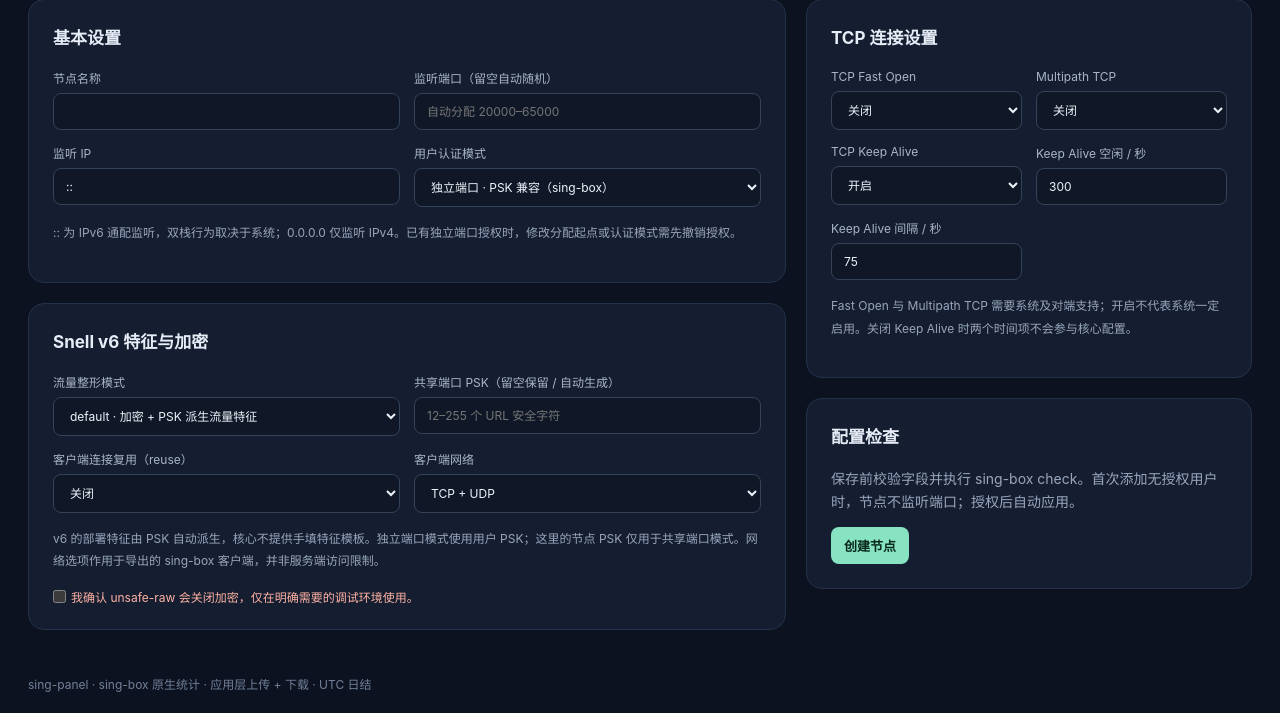
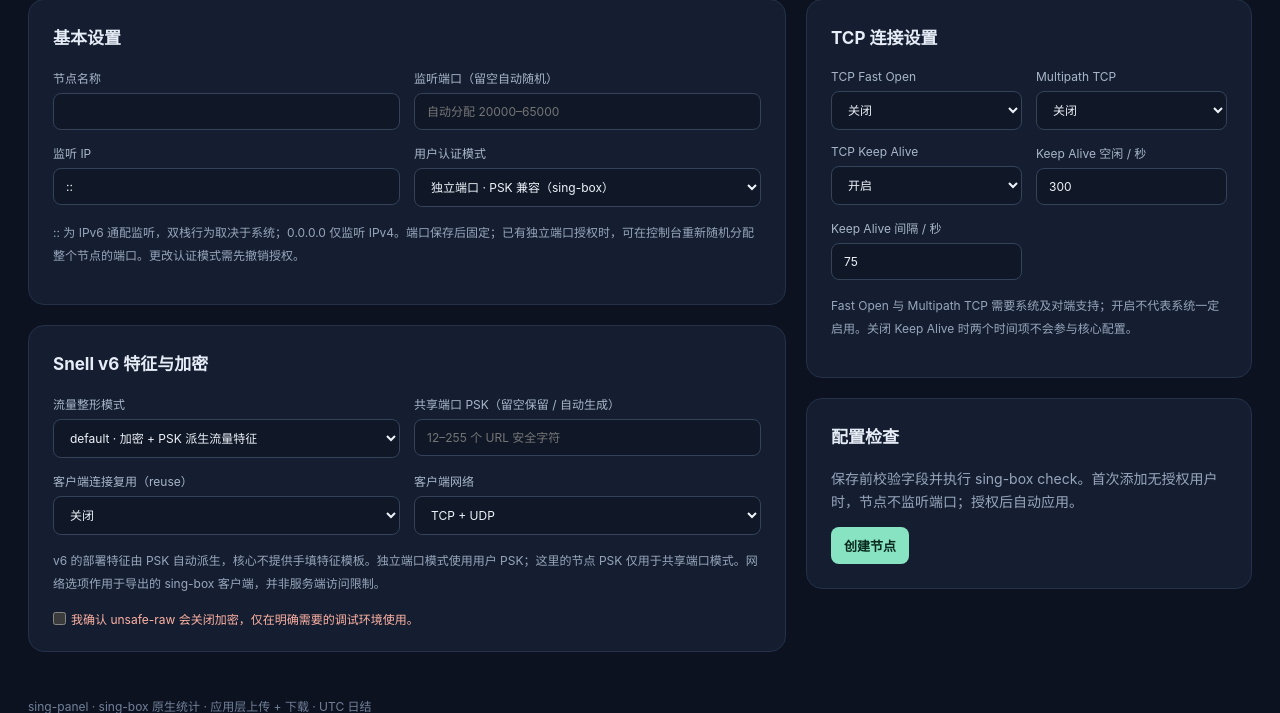
Before and after one commit to hishirun/sing-panel, a FastAPI app: page /nodes/new in a window 1280 px wide. Shown: the part 267-980 px from the top of the page. Before the commit the page ends 959 px from the top, so only its background shows below. Run offline with FastAPI, Linux system fonts and the light colour scheme; the visitor is signed in with stand-in values (Sample User, id 1); parts of the project's set-up code (start-up, migrations or seed data) failed here and were passed over.

Commit message:
Clarify saved port and rotation help

```diff
--- a/panel/templates/node_editor.html
+++ b/panel/templates/node_editor.html
@@ -14,7 +14,7 @@
 <label>监听端口（留空自动随机）<input type="number" name="port" value="{{ values.port }}" min="1024" max="65535" placeholder="自动分配 20000–65000"></label>
 <label>监听 IP<input name="listen" value="{{ values.listen }}" required></label>
 {% if values.protocol!='reality' %}<label>用户认证模式<select name="mode"><option value="compat" {{ 'selected' if values.mode=='compat' else '' }}>独立端口 · PSK 兼容（sing-box）</option><option value="shared" {{ 'selected' if values.mode=='shared' else '' }}>共享端口 · PSK + userkey</option></select></label>{% endif %}
-</div><p class="muted"><small>:: 为 IPv6 通配监听，双栈行为取决于系统；0.0.0.0 仅监听 IPv4。已有独立端口授权时，修改分配起点或认证模式需先撤销授权。</small></p></section>
+</div><p class="muted"><small>:: 为 IPv6 通配监听，双栈行为取决于系统；0.0.0.0 仅监听 IPv4。端口保存后固定；已有独立端口授权时，可在控制台重新随机分配整个节点的端口。更改认证模式需先撤销授权。</small></p></section>
 {% if values.protocol in ['snell5','snell6'] %}
 <section><h2>{{ 'Snell v6 特征与加密' if values.protocol=='snell6' else 'Snell v5 混淆' }}</h2><div class="formgrid">
 {% if values.protocol=='snell6' %}<label>流量整形模式<select name="snell_mode"><option value="default" {{ 'selected' if values.snell_mode=='default' else '' }}>default · 加密 + PSK 派生流量特征</option><option value="unshaped" {{ 'selected' if values.snell_mode=='unshaped' else '' }}>unshaped · 加密，不整形</option><option value="unsafe-raw" {{ 'selected' if values.snell_mode=='unsafe-raw' else '' }}>unsafe-raw · 不加密，仅调试</option></select></label>
```
